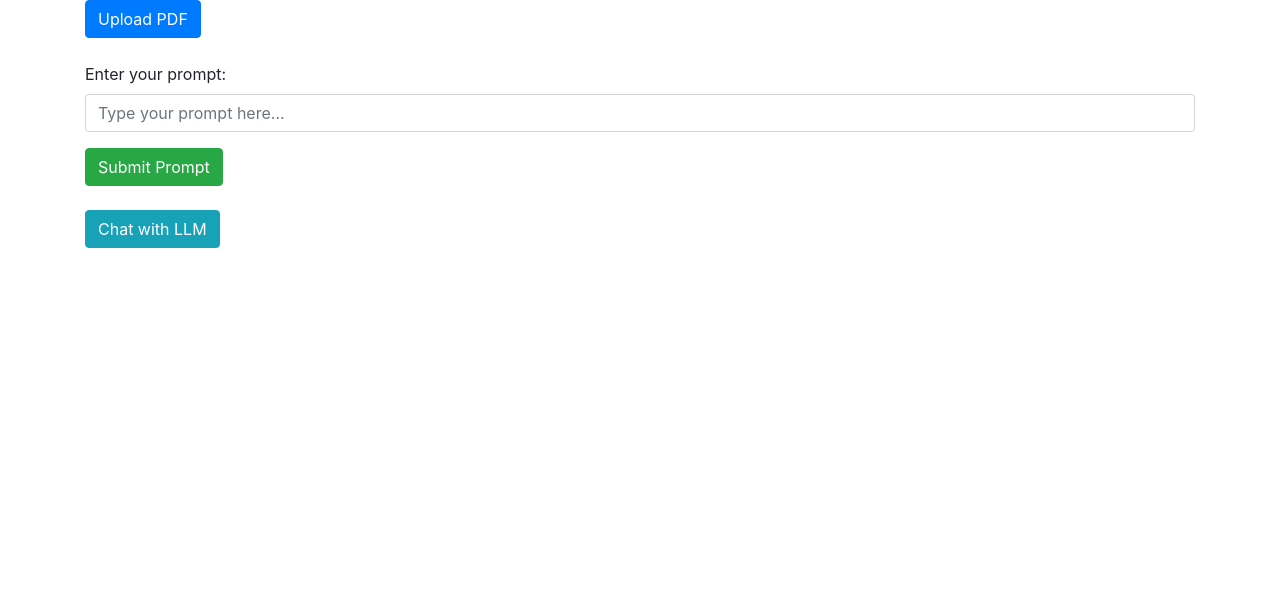
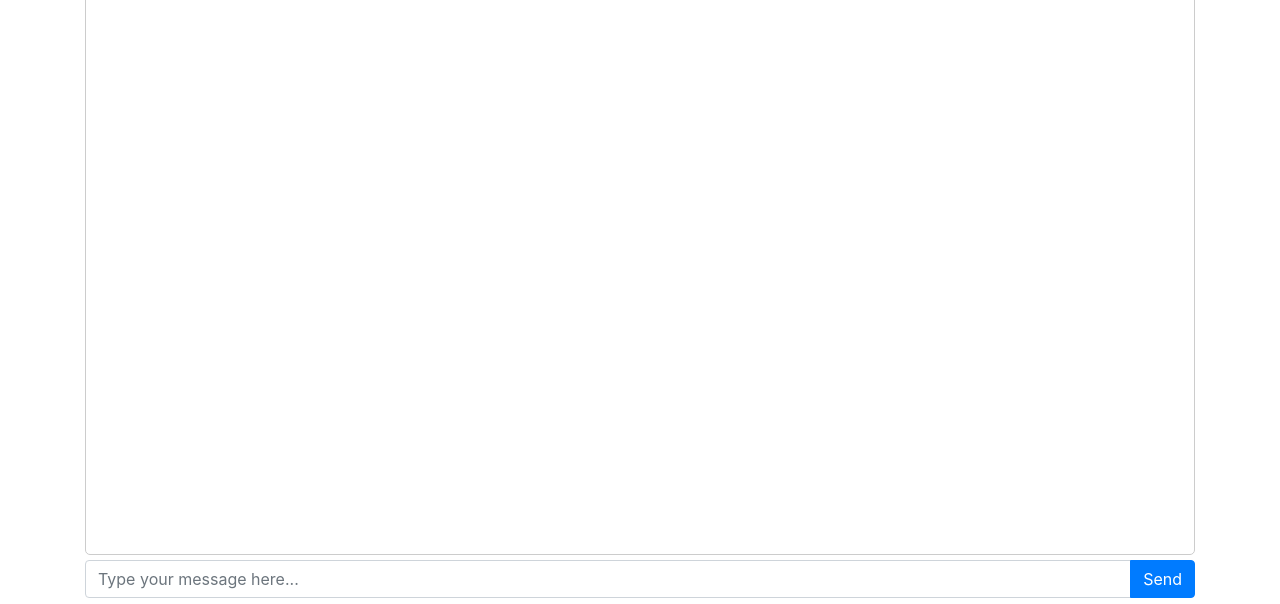
Before and after one commit to botxboom/TeAI-Backend, a Flask app: page / in a window 1280 px wide. Shown: the part 196-800 px from the top of the page. Run offline with Flask 3, Linux system fonts and the light colour scheme; some libraries are stand-ins or nearby versions.

Commit message:
final changes

```diff
--- a/app.py
+++ b/app.py
@@ -25,17 +25,30 @@ memory = ConversationSummaryMemory(llm=Ollama(model="gemma2:2b"), memory_key='hi
 def allowed_file(filename):
     return '.' in filename and filename.rsplit('.', 1)[1].lower() in ALLOWED_EXTENSIONS
 
-
-@app.route('/')
+@app.route('/upload-pdf')
 def upload_file_form():
     return render_template('upload.html')
 
-@app.route('/chat')
+@app.route('/')
 def chat():
     return render_template('chat.html')
 
 __retriever = None
-__text = None
+__prompt_template = """You are an AI designed to teach data structures and algorithms using the Socratic method. Your goal is to guide learners through questioning, helping them arrive at solutions on their own rather than providing direct answers.
+
+When a learner presents a problem or question, follow these guidelines:
+
+    Ask Clarifying Questions: Start by encouraging the learner to articulate their understanding of the problem. Ask them to explain what they know about the data structures or algorithms involved.
+
+    Encourage Exploration: Prompt the learner to think about different approaches. Questions like “What have you tried so far?” or “What other methods do you think might work?” can help them explore various angles.
+
+    Guide Problem-Solving: When the learner gets stuck, ask them to break the problem down into smaller parts. Questions like “What is the first step you need to take?” or “How can you simplify this problem?” will help them think critically.
+
+    Challenge Assumptions: If the learner presents an idea, ask them to justify it. For example, “Why do you think that approach would work?” or “What would happen if you changed that part?”
+
+    Encourage Reflection: After guiding them toward a solution, ask them what they learned during the process. Questions like “What did you find most challenging?” or “How can you apply this thinking to future problems?” help reinforce their learning.
+
+Remember to keep the tone supportive and encouraging, fostering a sense of curiosity and self-discovery."""
 
 
 @app.route('/document', methods=['POST'])
@@ -54,19 +67,9 @@ def document():
 
         splitter = RecursiveCharacterTextSplitter(chunk_size = 1000, chunk_overlap = 200)
         documents = splitter.split_documents(doc)
-
         embedding = OllamaEmbeddings(model = 'gemma2:2b')
         db = FAISS.from_documents(documents,embedding)
         __retriever = db.as_retriever()
-
-    return Response(status=204)
-
-@app.route('/prompt',methods=['POST'])
-def prompt():
-
-    global __text
-    user_prompt = request.get_json()
-    __text = user_prompt['text']
 
     return Response(status=204)
 
@@ -87,14 +90,14 @@ def chatbot():
 
         doc_chain = create_stuff_documents_chain(llm,prompt)
         retrieval_chain =  create_retrieval_chain(__retriever, doc_chain)
-        result = retrieval_chain.invoke({"input":input,"text":__text, "history": history})
+        result = retrieval_chain.invoke({"input":input,"text":__prompt_template, "history": history})
         response = result['answer']
 
     else:
         prompt = ChatPromptTemplate.from_template("Prompt: {text} Input: {input} History Summary: {history}.")
 
         chain = prompt | llm | output_parser
-        response = chain.invoke({"input":input,"text":__text, "history": history})
+        response = chain.invoke({"input":input,"text":__prompt_template, "history": history})
 
     memory.save_context({'input': input}, {'output': response})
 
@@ -103,4 +106,4 @@ def chatbot():
 
 
 if __name__ == '__main__':
-    app.run(host='0.0.0.0', port=5000, debug=True)
+    app.run(host='0.0.0.0', port=8000, debug=True)
--- a/templates/chat.html
+++ b/templates/chat.html
@@ -1,10 +1,13 @@
 <!DOCTYPE html>
 <html lang="en">
   <head>
-    <meta charset="UTF-8">
-    <meta name="viewport" content="width=device-width, initial-scale=1.0">
+    <meta charset="UTF-8" />
+    <meta name="viewport" content="width=device-width, initial-scale=1.0" />
     <title>Chatbot</title>
-    <link rel="stylesheet" href="https://stackpath.bootstrapcdn.com/bootstrap/4.5.2/css/bootstrap.min.css">
+    <link
+      rel="stylesheet"
+      href="https://stackpath.bootstrapcdn.com/bootstrap/4.5.2/css/bootstrap.min.css"
+    />
     <style>
       body {
         display: flex;
@@ -26,7 +29,8 @@
         text-align: left;
         margin: 10px 0;
       }
-        .user-message p, .bot-message p {
+      .user-message p,
+      .bot-message p {
         display: inline-block;
         padding: 10px;
         border-radius: 5px;
@@ -38,17 +42,95 @@
       .bot-message p {
         background-color: #f1f1f1;
       }
+      .header {
+        width: 100vw;
+        height: 50px;
+        background-color: rgb(228, 228, 228);
+        display: flex;
+        align-items: center;
+        justify-content: space-between;
+        padding: 5px;
+      }
+
+      .container {
+        height: 90vh;
+        display: flex;
+        flex-direction: column;
+      }
+
+      .spinner-grow {
+        display: none;
+      }
     </style>
   </head>
   <body>
-
+    <div class="header">
+      <div class="nav-header">
+        <img
+          src="https://assets.devrel.in/content/1fffc06858624722919d45e8a1c48701/884aeb36-0d60-4dea-a170-6d063a51e05f.png"
+          alt="image"
+        />
+      </div>
+      <a
+        href="/upload-pdf"
+        style="
+          color: white;
+          background-color: #007bff;
+          padding: 5px;
+          border-radius: 5px;
+          width: 40px;
+          height: 40px;
+          display: flex;
+          justify-content: center;
+          align-items: center;
+        "
+        ><svg
+          xmlns="http://www.w3.org/2000/svg"
+          width="16"
+          height="16"
+          fill="currentColor"
+          class="bi bi-upload"
+          viewBox="0 0 16 16"
+          style="font-size: 44px"
+        >
+          <path
+            d="M.5 9.9a.5.5 0 0 1 .5.5v2.5a1 1 0 0 0 1 1h12a1 1 0 0 0 1-1v-2.5a.5.5 0 0 1 1 0v2.5a2 2 0 0 1-2 2H2a2 2 0 0 1-2-2v-2.5a.5.5 0 0 1 .5-.5"
+          />
+          <path
+            d="M7.646 1.146a.5.5 0 0 1 .708 0l3 3a.5.5 0 0 1-.708.708L8.5 2.707V11.5a.5.5 0 0 1-1 0V2.707L5.354 4.854a.5.5 0 1 1-.708-.708z"
+          />
+        </svg>
+      </a>
+    </div>
     <div class="container mt-4">
-    <h2 class="text-center">Chatbot Interface</h2>
+      <div
+        style="
+          display: flex;
+          justify-content: space-between;
+          align-items: center;
+        "
+      >
+        <h2>Chat</h2>
+        <div
+          id="spinner"
+          class="spinner-grow text-primary spinner-grow-sm"
+          role="status"
+        >
+          <span class="sr-only">Loading...</span>
+        </div>
+      </div>
       <div id="chat-container"></div>
 
       <form id="chatForm" onsubmit="sendMessage(event)">
-        <div class="input-group">
-            <input type="text" id="userInput" class="form-control" placeholder="Type your message here..." required>
+        <div class="input-group" style="margin-top: 5px">
+          <input
+            type="text"
+            id="userInput"
+            class="form-control"
+            placeholder="Type your message here..."
+            required
+            autocomplete="off"
+          />
           <div class="input-group-append">
             <button class="btn btn-primary" type="submit">Send</button>
           </div>
@@ -59,47 +141,52 @@
     <script>
       async function sendMessage(event) {
         event.preventDefault(); // Prevent form submission
+        document.getElementById("spinner").style.display = "block";
 
-        const userInput = document.getElementById('userInput');
+        const userInput = document.getElementById("userInput");
         const message = userInput.value.trim();
 
         // Display user message
-        addMessage(message, 'user');
-        userInput.value = ''; // Clear input field
+        addMessage(message, "user");
+        userInput.value = ""; // Clear input field
 
         // Prepare the JSON data to be sent
         const data = { text: message };
 
         try {
-            const response = await fetch('/chatbot', {
-                method: 'POST',
+          const response = await fetch("/chatbot", {
+            method: "POST",
             headers: {
-                    'Content-Type': 'application/json',
+              "Content-Type": "application/json",
             },
             body: JSON.stringify(data),
           });
 
           if (!response.ok) {
-                throw new Error('Network response was not ok');
+            throw new Error("Network response was not ok");
           }
 
           const responseData = await response.json();
           const botReply = responseData.response; // Use 'response' from JSON
 
           // Display bot reply
-            addMessage(botReply, 'bot');
+          addMessage(botReply, "bot");
         } catch (error) {
-            console.error('Error:', error);
-            addMessage("There was an error processing your request.", 'bot');
+          console.error("Error:", error);
+          addMessage("There was an error processing your request.", "bot");
+        } finally {
+          document.getElementById("spinner").style.display = "none";
         }
       }
 
       function addMessage(text, sender) {
-        const chatContainer = document.getElementById('chat-container');
-        const messageDiv = document.createElement('div');
-        messageDiv.classList.add(sender === 'user' ? 'user-message' : 'bot-message');
+        const chatContainer = document.getElementById("chat-container");
+        const messageDiv = document.createElement("div");
+        messageDiv.classList.add(
+          sender === "user" ? "user-message" : "bot-message"
+        );
 
-        const messageParagraph = document.createElement('p');
+        const messageParagraph = document.createElement("p");
         messageParagraph.textContent = text;
 
         messageDiv.appendChild(messageParagraph);
@@ -107,6 +194,5 @@
         chatContainer.scrollTop = chatContainer.scrollHeight; // Scroll to the bottom
       }
     </script>
-
   </body>
 </html>
--- a/templates/upload.html
+++ b/templates/upload.html
@@ -1,102 +1,103 @@
 <!DOCTYPE html>
 <html lang="en">
   <head>
-    <meta charset="UTF-8">
-    <meta name="viewport" content="width=device-width, initial-scale=1.0">
+    <meta charset="UTF-8" />
+    <meta name="viewport" content="width=device-width, initial-scale=1.0" />
     <title>Upload PDF & Submit Prompt</title>
     <!-- Bootstrap CSS for styling (optional) -->
-    <link rel="stylesheet" href="https://stackpath.bootstrapcdn.com/bootstrap/4.5.2/css/bootstrap.min.css">
+    <link
+      rel="stylesheet"
+      href="https://stackpath.bootstrapcdn.com/bootstrap/4.5.2/css/bootstrap.min.css"
+    />
+    <style>
+      .header {
+        width: 100vw;
+        height: 50px;
+        background-color: rgb(228, 228, 228);
+        display: flex;
+        align-items: center;
+        justify-content: space-between;
+        padding: 5px;
+      }
+    </style>
     <script>
       // JavaScript to handle form submission for file upload
       function submitFileForm() {
-            const fileInput = document.getElementById('file');
+        const fileInput = document.getElementById("file");
         if (fileInput.files.length === 0) {
           alert("Please select a file before submitting.");
-                return false;  // Prevent form submission if no file is selected
+          return false; // Prevent form submission if no file is selected
         }
-            return true;  // Allow form submission if a file is selected
-        }
-
-        // JavaScript to handle form submission for prompt input
-        async function submitPromptForm(event) {
-            event.preventDefault(); // Prevent the default form submission
-
-            const promptInput = document.getElementById('prompt');
-            const prompt = promptInput.value.trim();
-
-            if (prompt === "") {
-                alert("Please enter a prompt before submitting.");
-                return false;  // Prevent submission if no prompt is entered
-            }
-
-            // Prepare the JSON data to be sent
-            const data = { text: prompt };
-
-            try {
-                const response = await fetch('/prompt', {
-                    method: 'POST',
-                    headers: {
-                        'Content-Type': 'application/json', // Set the correct content type
-                    },
-                    body: JSON.stringify(data), // Convert the data to JSON
-                });
-
-                if (!response.ok) {
-                    throw new Error('Network response was not ok');
-                }
-
-                const responseData = await response.json();
-                console.log(responseData); // Handle the response as needed
-            } catch (error) {
-                console.error('Error:', error);
-            }
-        }
-
-        // Function to redirect to chat page
-        function goToChat() {
-            window.location.href = '/chat'; // Redirect to chat.html
+        return true; // Allow form submission if a file is selected
       }
     </script>
   </head>
   <body>
+    <div class="header">
+      <a class="nav-header" href="/"
+        ><img
+          src="https://assets.devrel.in/content/1fffc06858624722919d45e8a1c48701/884aeb36-0d60-4dea-a170-6d063a51e05f.png"
+          alt="image"
+      /></a>
+      <a
+        href="/"
+        style="
+          color: white;
+          background-color: #007bff;
+          padding: 5px;
+          border-radius: 5px;
+          width: 40px;
+          height: 40px;
+          display: flex;
+          justify-content: center;
+          align-items: center;
+        "
+        ><svg
+          xmlns="http://www.w3.org/2000/svg"
+          width="16"
+          height="16"
+          fill="currentColor"
+          class="bi bi-chat"
+          viewBox="0 0 16 16"
+        >
+          <path
+            d="M2.678 11.894a1 1 0 0 1 .287.801 11 11 0 0 1-.398 2c1.395-.323 2.247-.697 2.634-.893a1 1 0 0 1 .71-.074A8 8 0 0 0 8 14c3.996 0 7-2.807 7-6s-3.004-6-7-6-7 2.808-7 6c0 1.468.617 2.83 1.678 3.894m-.493 3.905a22 22 0 0 1-.713.129c-.2.032-.352-.176-.273-.362a10 10 0 0 0 .244-.637l.003-.01c.248-.72.45-1.548.524-2.319C.743 11.37 0 9.76 0 8c0-3.866 3.582-7 8-7s8 3.134 8 7-3.582 7-8 7a9 9 0 0 1-2.347-.306c-.52.263-1.639.742-3.468 1.105"
+          />
+        </svg>
+      </a>
+    </div>
 
     <div class="container mt-5">
-    <h2 class="text-center">Upload a PDF Document & Enter a Prompt</h2>
+      <h2 class="text-center">Chat with your PDF</h2>
 
       <!-- Form to upload PDF file -->
-    <form id="uploadForm" action="/document" method="POST" enctype="multipart/form-data" class="mt-4" onsubmit="return submitFileForm()">
+      <form
+        id="uploadForm"
+        action="/document"
+        method="POST"
+        enctype="multipart/form-data"
+        class="mt-4"
+        onsubmit="return submitFileForm()"
+      >
         <div class="form-group">
           <label for="file">Choose PDF file (optional):</label>
-            <input type="file" name="file" id="file" class="form-control" accept=".pdf">
+          <input
+            type="file"
+            name="file"
+            id="file"
+            class="form-control"
+            accept=".pdf"
+          />
         </div>
         <button type="submit" class="btn btn-primary">Upload PDF</button>
       </form>
 
-    <!-- Form to submit prompt -->
-    <form id="promptForm" class="mt-4" onsubmit="submitPromptForm(event)">
-        <div class="form-group">
-            <label for="prompt">Enter your prompt:</label>
-            <input type="text" name="prompt" id="prompt" class="form-control" placeholder="Type your prompt here...">
+      <!-- Area to display flashed messages (error or success) -->
+      {% with messages = get_flashed_messages() %} {% if messages %}
+      <div class="alert alert-warning mt-4" role="alert">
+        {% for message in messages %} {{ message }} {% endfor %}
       </div>
-        <button type="submit" class="btn btn-success">Submit Prompt</button>
-    </form>
-
-    <!-- Chat button to redirect to chat.html -->
-    <div class="mt-4">
-        <button class="btn btn-info" onclick="goToChat()">Chat with LLM</button>
+      {% endif %} {% endwith %}
     </div>
-
-    <!-- Area to display flashed messages (error or success) -->
-    {% with messages = get_flashed_messages() %}
-        {% if messages %}
-            <div class="alert alert-warning mt-4" role="alert">
-                {% for message in messages %}
-                    {{ message }}
-                {% endfor %}
-            </div>
-        {% endif %}
-    {% endwith %}
-</div>
-
   </body>
 </html>
```
Also changed, not shown: 1 other file. Lines whose indentation alone changed are shown as unchanged.
